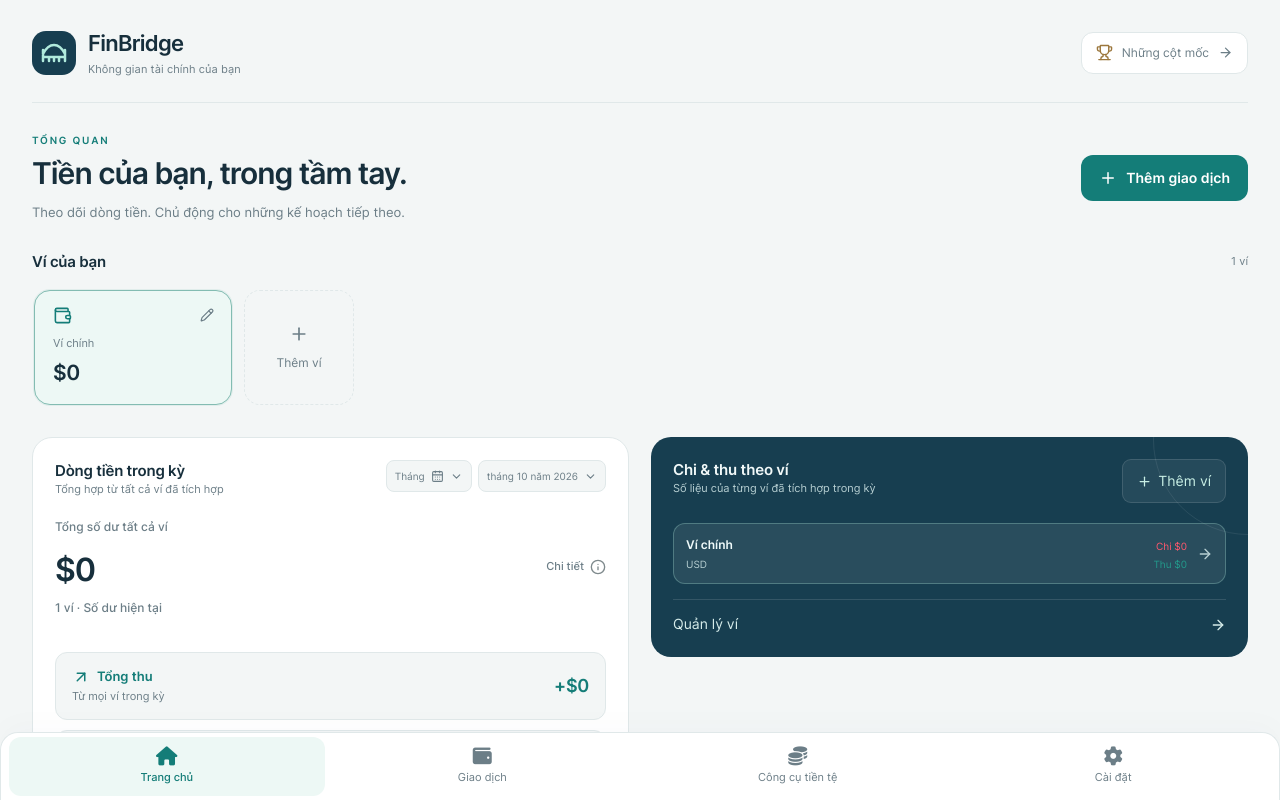
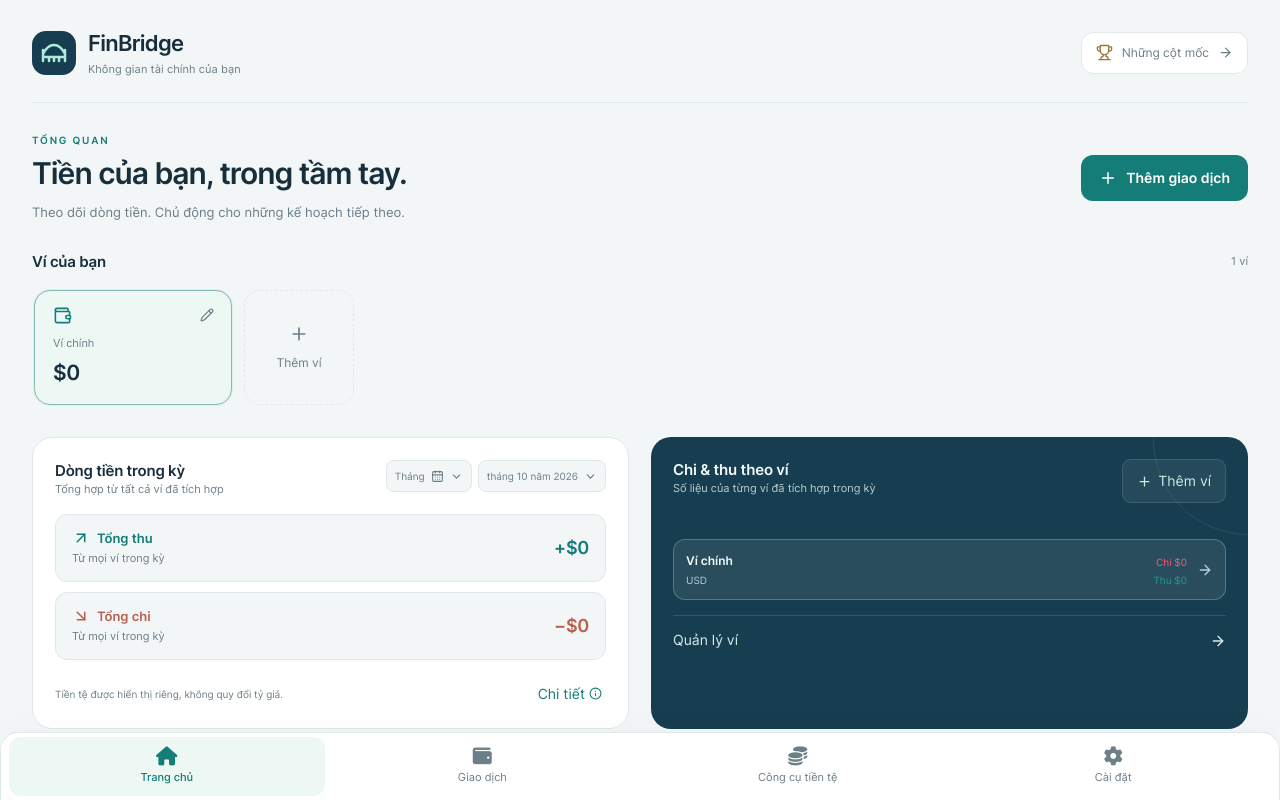
Before and after one commit to smolsosweet/finbridge, a Next.js app: page /app in a window 1280 px wide. Shown: the top 800 px of the page. Built offline with nearby package versions, Linux system fonts and the light colour scheme.

Commit message:
feat(dashboard): streamline cash flow overview to income and expense rows

```diff
--- a/src/components/sites/rolly/replica/Dashboard.tsx
+++ b/src/components/sites/rolly/replica/Dashboard.tsx
@@ -426,10 +426,6 @@ export function Dashboard({ transactionsTab = false, navigate }: { transactionsT
     return money(amount, curr);
   }).join(" · ");
 
-  const walletBalancesByCurrency = currencies.map((curr) => {
-    const amount = state.wallets.filter((item) => item.currency === curr).reduce((sum, item) => sum + item.initial + state.transactions.reduce((balance, transaction) => balance + (transaction.wallet === item.id ? (transaction.type === "income" ? transaction.amount : -transaction.amount) : transaction.targetWallet === item.id ? transaction.amount : 0), 0), 0);
-    return { currency: curr, amount, formatted: money(amount, curr) };
-  });
   const incomeTotals = totalsByCurrency("income");
   const expenseTotals = totalsByCurrency("expense");
 
@@ -462,22 +458,6 @@ export function Dashboard({ transactionsTab = false, navigate }: { transactionsT
       <section className="fb-finance-dashboard" aria-label="Dashboard dòng tiền">
         <section className="fb-overview fb-finance-overview"><div className="fb-section-heading"><div><h2>Dòng tiền trong kỳ</h2><p className="fb-section-note">Tổng hợp từ tất cả ví đã tích hợp</p></div>{periodControls}</div>
           <div className="r-summary fb-flow-summary-container">
-            <div className="r-summary-top fb-summary-top-vertical" onClick={() => setModal("homeTotals")} role="button" tabIndex={0} aria-label="Xem chi tiết tổng dòng tiền">
-              <div className="fb-total-balance-block">
-                <small>Tổng số dư tất cả ví</small>
-                <div className="fb-total-balance-list">
-                  {walletBalancesByCurrency.map((item) => (
-                    <div key={item.currency} className="fb-balance-currency-row">
-                      <b className="fb-balance-val">{item.formatted}</b>
-                      {currencies.length > 1 && <span className="fb-currency-tag">{item.currency}</span>}
-                    </div>
-                  ))}
-                </div>
-                <small className="fb-total-balance-sub">{state.wallets.length} ví · Số dư hiện tại</small>
-              </div>
-              <span className="fb-detail-label">Chi tiết<Info size={16} /></span>
-            </div>
-
             <div className="fb-flow-vertical-stack">
               <div className="fb-flow-row r-income" onClick={() => setModal("homeTotals")} role="button" tabIndex={0}>
                 <div className="fb-flow-row-header">
@@ -516,7 +496,13 @@ export function Dashboard({ transactionsTab = false, navigate }: { transactionsT
               </div>
             </div>
 
-            <p className="fb-currency-note">Tiền tệ được hiển thị riêng, không quy đổi tỷ giá.</p>
+            <div className="fb-flow-footer-row">
+              <p className="fb-currency-note">Tiền tệ được hiển thị riêng, không quy đổi tỷ giá.</p>
+              <button type="button" className="fb-flow-detail-link" onClick={() => setModal("homeTotals")}>
+                <span>Chi tiết</span>
+                <Info size={13} />
+              </button>
+            </div>
           </div>
         </section>
 
--- a/src/components/sites/rolly/replica/replica.css
+++ b/src/components/sites/rolly/replica/replica.css
@@ -399,15 +399,8 @@
 .fb-home .r-summary-cards .r-income svg{color:#147d78}
 
 /* Vertical cash flow stack (Dòng tiền trong kỳ - Lựa chọn 2) */
-.fb-flow-summary-container{display:flex;flex-direction:column;gap:16px;cursor:default}
-.fb-summary-top-vertical{display:flex;justify-content:space-between;align-items:flex-start;gap:16px;padding:4px 0 6px;cursor:pointer;border-radius:12px;transition:background .15s}
-.fb-total-balance-block{display:flex;flex-direction:column;gap:4px;text-align:left}
-.fb-total-balance-block>small{font-size:12px;color:var(--r-muted)}
-.fb-total-balance-list{display:flex;flex-direction:column;gap:5px;margin:5px 0 3px}
-.fb-balance-currency-row{display:flex;align-items:baseline;gap:8px}
-.fb-balance-val{font-size:28px;line-height:1.2;letter-spacing:-.8px;font-weight:600;color:var(--r-text);overflow-wrap:anywhere}
+.fb-flow-summary-container{display:flex;flex-direction:column;gap:12px;cursor:default;flex:1;justify-content:space-between}
 .fb-currency-tag{font-size:10px;font-weight:600;padding:2px 7px;border-radius:5px;background:var(--r-line);color:var(--r-muted);letter-spacing:.3px;text-transform:uppercase}
-.fb-total-balance-sub{font-size:11px;color:var(--r-muted);margin-top:2px}
 .fb-flow-vertical-stack{display:flex;flex-direction:column;gap:10px;width:100%}
 .fb-flow-row{display:flex;align-items:center;justify-content:space-between;gap:16px;background:var(--r-bg);border:1px solid var(--r-line);border-radius:12px;padding:14px 16px;cursor:pointer;transition:background .15s,border-color .15s,box-shadow .15s}
 .fb-flow-row:hover{background:var(--r-secondary);border-color:#83bcb2}
@@ -423,6 +416,10 @@
 .fb-flow-amount-line b{font-size:18px;font-weight:600;letter-spacing:-.3px}
 .fb-flow-row.r-income .fb-flow-amount-line b{color:#147d78}
 .fb-flow-row.r-expense .fb-flow-amount-line b{color:#b86151}
+.fb-flow-footer-row{display:flex;align-items:center;justify-content:space-between;gap:12px;margin-top:10px}
+.fb-flow-footer-row .fb-currency-note{margin-top:0}
+.fb-flow-detail-link{display:inline-flex;align-items:center;gap:4px;border:0;background:transparent;color:var(--r-teal);font-size:11px;font-weight:500;cursor:pointer;padding:2px 4px;border-radius:4px;flex-shrink:0;transition:opacity .15s}
+.fb-flow-detail-link:hover{opacity:.8;text-decoration:underline}
 .fb-home .r-type-pills{margin:0;gap:3px;border:1px solid var(--r-line);padding:3px;border-radius:10px;background:var(--r-bg)}
 .fb-home .r-type-pills button{border-radius:7px;padding:6px 9px;font-size:11px;background:transparent;color:var(--r-muted)}
 .fb-home .r-type-pills button.active{background:var(--r-surface);color:var(--r-teal);box-shadow:0 1px 3px #173e5012}
@@ -467,9 +464,9 @@
 .fb-home .fb-workspace{display:none}
 .fb-chart-range{display:flex;gap:10px;flex-wrap:wrap;width:100%}.fb-chart-range label{flex:1;min-width:130px;font-size:11px;color:var(--r-muted)}.fb-chart-range input{display:block;width:100%;min-height:44px;margin-top:5px;border:1px solid var(--r-line);border-radius:9px;background:var(--r-surface);color:var(--r-text);padding:9px;font:inherit}
 .fb-chart-scale{display:none}
-.fb-finance-dashboard{display:grid;grid-template-columns:minmax(0,1fr) minmax(0,1fr);grid-template-areas:"overview wallet" "chart chart";align-items:start;gap:22px}
-.fb-finance-dashboard .fb-finance-overview{grid-area:overview}
-.fb-finance-dashboard .fb-wallet-flow-card{grid-area:wallet}
+.fb-finance-dashboard{display:grid;grid-template-columns:minmax(0,1fr) minmax(0,1fr);grid-template-areas:"overview wallet" "chart chart";align-items:stretch;gap:22px}
+.fb-finance-dashboard .fb-finance-overview{grid-area:overview;display:flex;flex-direction:column}
+.fb-finance-dashboard .fb-wallet-flow-card{grid-area:wallet;display:flex;flex-direction:column}
 .fb-finance-dashboard .fb-spending-dashboard{grid-area:chart;width:100%}
 .fb-section-note{margin-top:5px;color:var(--r-muted);font-size:11px;font-weight:400;line-height:1.45}
 .fb-finance-dashboard .fb-section-heading{display:flex;align-items:flex-start;justify-content:space-between;gap:16px}
```
